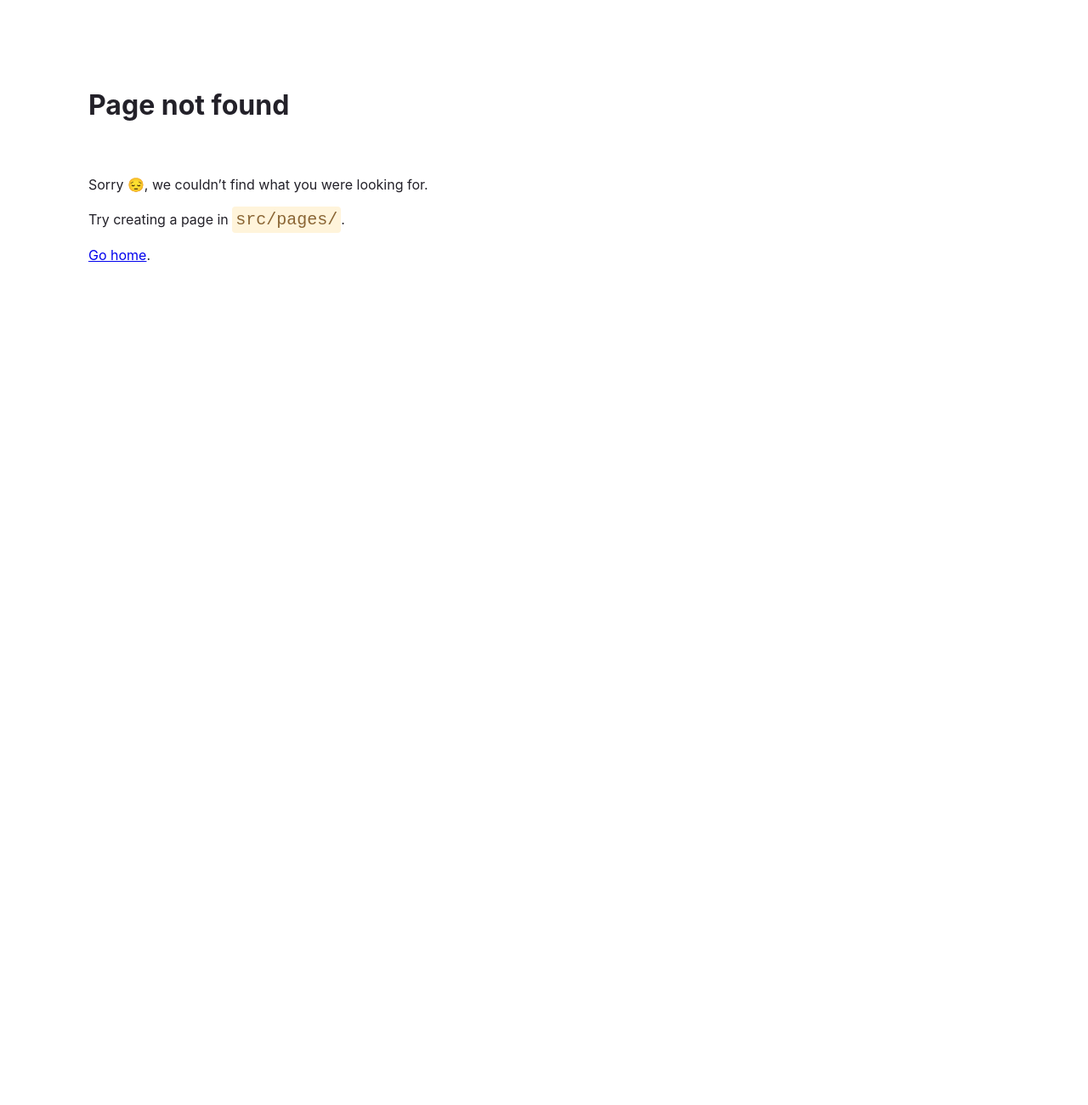
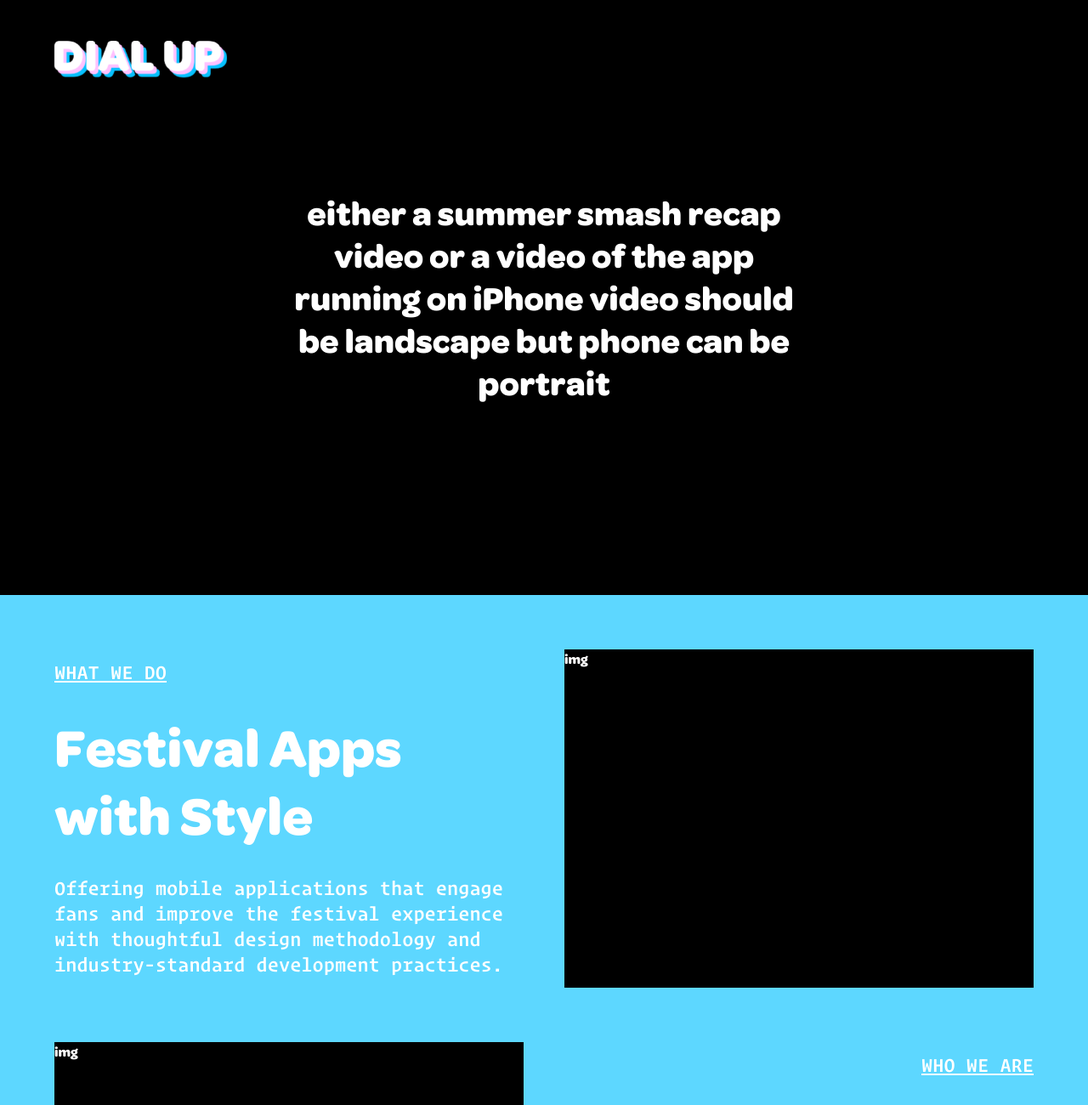
Before and after one commit to madebynota/portfolio, a Gatsby site: page /apps in a window 1280 px wide. Before the commit this address had no page. Shown: the top 1300 px of the page at 85% size. Before the commit the page ends 800 px from the top, so only its background shows below. Built offline with nearby package versions, Linux system fonts and the light colour scheme; Gatsby itself is replaced by a stand-in of ours.

Commit message:
New site scaffolding (#29)
* Resolve errors around importing images

* Modify and create new components to accompany the new site layout. Include header, footer, layout, and the image text block. Also add types for SEO component to resolve TS errors around usage

* Basic scaffolding for new apps page and associated styles...

```diff
--- /dev/null
+++ b/src/components/Footer/Footer.tsx
@@ -0,0 +1,14 @@
+import React from "react";
+import { Text } from "../Text/Text";
+import "./FooterStyles.scss";
+
+export const Footer: React.FC = () => (
+  <footer className="site-section footer">
+    <a href="mailto:hello@dialup.digital">
+      <Text type="p+" mobileType="p-">hell0@dialup.digital</Text>
+    </a>
+    <a href="https://www.instagram.com/dialup.digital" target="_blank">
+      <Text type="p+" mobileType="p-">@dialup.digital</Text>
+    </a>
+  </footer>
+);
--- /dev/null
+++ b/src/components/Footer/FooterStyles.scss
@@ -0,0 +1,4 @@
+.footer {
+  display: flex;
+  justify-content: space-between;
+}
--- /dev/null
+++ b/src/components/Header/Header.tsx
@@ -0,0 +1,9 @@
+import React from "react";
+import logo from "../../images/dialup-retro-logo.png";
+import "./HeaderStyles.scss";
+
+export const Header: React.FC = () => (
+  <header className="site-section header">
+    <img className="logo" src={logo} alt="Dial Up Logo" />
+  </header>
+);
--- /dev/null
+++ b/src/components/Header/HeaderStyles.scss
@@ -0,0 +1,24 @@
+@import "../../styles/variables";
+
+header.header {
+  align-self: center;
+  display: flex;
+  position: fixed;
+  margin-top: $spacing-large;
+  z-index: 100;
+
+  & .logo {
+    height: 48px;
+  }
+}
+
+@media only screen and (max-width: 768px) {
+  header.header {
+    justify-content: center;
+    margin-top: $spacing-x-small;
+
+    & .logo {
+      height: 24px;
+    }
+  }
+}
--- /dev/null
+++ b/src/components/ImageTextBlock/ImageTextBlock.tsx
@@ -0,0 +1,21 @@
+import React from "react";
+import { Text } from "../";
+import { ImageTextBlockProps } from "./ImageTextBlockTypes";
+import "./ImageTextBlockStyles.scss";
+
+export const ImageTextBlock: React.FC<ImageTextBlockProps> = ({
+  label,
+  header,
+  body,
+}) => (
+  <section className="site-section image-text-block">
+    <div className="image-text-block__text">
+      <Text className="image-text-block__text-label" type="p+">{label}</Text>
+      <Text type="h3" mobileType="h5">{header}</Text>
+      <Text type="p+" mobileType="p">{body}</Text>
+    </div>
+    <div className="image-text-block__image">
+      <div className="image-placeholder">img</div>
+    </div>
+  </section>
+);
--- /dev/null
+++ b/src/components/ImageTextBlock/ImageTextBlockStyles.scss
@@ -0,0 +1,54 @@
+@import "../../styles/variables";
+@import "../../styles/breakpoints.scss";
+
+.image-text-block {
+  position: relative;
+  display: flex;
+
+  &__text {
+    flex: 1;
+    padding-right: $spacing-large;
+
+    @include breakpoint('mobile') {
+      padding: 0;
+    }
+
+    &-label {
+      text-decoration: underline;
+    }
+  }
+
+  &__image {
+    flex: 1;
+  }
+
+  &:nth-of-type(even) {
+    flex-direction: row-reverse;
+
+    .image-text-block__text {
+      text-align: right;
+      padding-right: 0;
+      padding-left: $spacing-large;
+
+      @include breakpoint('mobile') {
+        padding: 0;
+        text-align: left;
+      }
+    }
+  }
+
+  & + & {
+    margin-top: $spacing-x-large;
+  }
+
+  @include breakpoint('mobile') {
+    display: block;
+  }
+
+  .image-placeholder {
+    width: 100%;
+    height: 100%;
+    min-height: 200px;
+    background-color: black;
+  }
+}
--- /dev/null
+++ b/src/components/ImageTextBlock/ImageTextBlockTypes.ts
@@ -0,0 +1,16 @@
+export type ImageTextBlockProps = {
+  /**
+   * The underlined label for the block
+   */
+  label: string;
+
+  /**
+   * The header text for the block
+   */
+  header: string;
+
+  /**
+   * The body text for the block
+   */
+  body: string;
+};
--- /dev/null
+++ b/src/components/Layout/Layout.tsx
@@ -0,0 +1,20 @@
+import React from "react";
+import { Footer } from "../Footer/Footer";
+import { Header } from "../Header/Header";
+import { LayoutProps } from "./LayoutTypes";
+import "./LayoutStyles.scss";
+
+export const Layout: React.FC<LayoutProps> = ({
+  children,
+  className,
+  ...restProps
+}) => (
+  <div
+    className={`layout ${className ? className : ''}`}
+    {...restProps}
+  >
+    <Header />
+    { children }
+    <Footer />
+  </div>
+);
--- /dev/null
+++ b/src/components/Layout/LayoutStyles.scss
@@ -0,0 +1,11 @@
+@import "../../styles/variables";
+
+.layout {
+  background-color: $dream-blue;
+  font-family: "Omnes", sans-serif;
+  color: $white;
+  min-height: 100%;
+  width: 100%;
+  display: flex;
+  flex-direction: column;
+}
--- /dev/null
+++ b/src/components/Layout/LayoutTypes.ts
@@ -0,0 +1,8 @@
+import React from "react";
+
+export type LayoutProps = {
+  /**
+   * Main content to render
+   */
+  children?: any;
+} & React.HTMLProps<HTMLDivElement>;
--- /dev/null
+++ b/src/components/SEO/SEOTypes.ts
@@ -0,0 +1,23 @@
+import { ReactNode } from "react"
+
+export type SEOProps = {
+  /**
+   * Override the page title
+   */
+  title?: string;
+
+  /**
+   * Override the page description
+   */
+  description?: string;
+
+  /**
+   * Pathname used to build the absolute URL
+   */
+  pathname?: string;
+
+  /**
+   * Any additional elements, like meta tags, that need to be passed in
+   */
+  children?: ReactNode;
+}
--- a/src/components/SEO/seo.tsx
+++ b/src/components/SEO/seo.tsx
@@ -1,9 +1,20 @@
-import React from "react"
-import { useSiteMetadata } from "../../hooks/use-site-metadata"
+import React from "react";
+import { useSiteMetadata } from "../../hooks/use-site-metadata";
+import { SEOProps } from "./SEOTypes";
 
-// @ts-ignore
-export const SEO = ({ title, description, pathname, children }) => {
-  const { title: defaultTitle, description: defaultDescription, image, siteUrl, twitterUsername } = useSiteMetadata()
+export const SEO: React.FC<SEOProps> = ({
+  title,
+  description,
+  pathname,
+  children,
+}) => {
+  const {
+    title: defaultTitle,
+    description: defaultDescription,
+    image,
+    siteUrl,
+    twitterUsername,
+  } = useSiteMetadata()
 
   const seo = {
     title: title || defaultTitle,
--- a/src/components/Text/TextTypes.ts
+++ b/src/components/Text/TextTypes.ts
@@ -22,5 +22,5 @@ export type TextProps = {
   /**
    * Predefined text type
    */
-  type: HeadingTextTypes | BodyTextTypes;
+  type?: HeadingTextTypes | BodyTextTypes;
 } & React.HTMLProps<HTMLParagraphElement>;
--- a/src/components/index.ts
+++ b/src/components/index.ts
@@ -1,3 +1,7 @@
 export { Button } from "./Button/Button";
 export { Text } from "./Text/Text";
-export { SEO } from "./SEO/seo";
+export { SEO } from "./SEO/SEO";
+export { Footer } from "./Footer/Footer";
+export { Header } from "./Header/Header";
+export { ImageTextBlock } from "./ImageTextBlock/ImageTextBlock";
+export { Layout } from "./Layout/Layout";
--- /dev/null
+++ b/src/pages/apps.tsx
@@ -0,0 +1,55 @@
+import React from "react";
+import type { HeadFC, PageProps } from "gatsby";
+import {
+  Button,
+  ImageTextBlock,
+  Layout,
+  SEO,
+  Text,
+} from "../components";
+import "../styles/global.scss";
+
+const IndexPage: React.FC<PageProps> = () => {
+
+  return (
+    <Layout>
+      <section style={{
+        background: 'black',
+        height: '700px',
+        display: 'flex',
+        justifyContent: 'center',
+        alignItems: 'center',
+        textAlign: 'center'
+      }}>
+        <Text type="h5" mobileType="p" style={{width: '50%'}}>
+          either a summer smash recap video or a video of the app running on iPhone video should be landscape but phone can be portrait
+        </Text>
+      </section>
+      <main style={{padding: '64px 0'}}>
+        <ImageTextBlock
+          label="WHAT WE DO"
+          header="Festival Apps with Style"
+          body="Offering mobile applications that engage fans and improve the festival experience with thoughtful design methodology and industry-standard development practices."
+        />
+        <ImageTextBlock
+          label="WHO WE ARE"
+          header="Creative Technologists Building for Creative Events"
+          body="Sumn about the team, who we are, what we're into and what we like building or something?"
+        />
+        <ImageTextBlock
+          label="HOW IT'S GOING"
+          header="Demonstrated Success on  Stages Big and Small"
+          body="More about the metrics, downloads, reviews, praise we've gotten"
+        />
+      </main>
+      <div className="demo-section">
+        <Text className="demo-section__header" type="h2" mobileType="h6">Looking to build something amazing?  So are we.</Text>
+        <Button buttonLabel="request demo" onClick={() => alert("Email us at hello@dialup.digital")} />
+      </div>
+    </Layout>
+  );
+}
+
+export default IndexPage
+
+export const Head: HeadFC = () => <SEO />
--- /dev/null
+++ b/src/styles/breakpoints.scss
@@ -0,0 +1,30 @@
+$breakpoints: (
+  'mobile':  767px,
+  'medium-desktop': 992px,
+  'large-desktop':  1200px
+) !default;
+
+/// Cool media query mixin from
+/// https://css-tricks.com/snippets/sass/mixin-manage-breakpoints/
+///
+/// USAGE
+/// -----
+/// @include breakpoint('mobile') {
+///   color: blue;
+/// }
+///
+@mixin breakpoint($breakpoint) {
+  // Check for key in the breakpoints map
+  @if map-has-key($breakpoints, $breakpoint) {
+    // create a media query based on the value
+    @media (max-width: map-get($breakpoints, $breakpoint)) {
+      @content;
+    }
+  }
+
+  // If the key doesn't exist in the map
+  @else {
+    @warn "Unfortunately, no value could be retrieved from `#{$breakpoint}`. "
+        + "Available breakpoints are: #{map-keys($breakpoints)}.";
+  }
+}
--- a/src/styles/global.scss
+++ b/src/styles/global.scss
@@ -1,3 +1,4 @@
+@import "breakpoints";
 @import "variables";
 @import "typography";
 
@@ -61,6 +62,18 @@ body {
   }
 }
 
+.site-section {
+  box-sizing: border-box;
+  width: 100%;
+  max-width: 90rem;
+  padding: 0 $spacing-x-large;
+  margin: 0 auto;
+
+  @include breakpoint('mobile') {
+    padding: 0 $spacing-medium;
+  }
+}
+
 .footer {
   flex-shrink: 0;
   text-transform: uppercase;
@@ -81,6 +94,21 @@ body {
   }
 }
 
+.demo-section {
+  background-color: $white;
+  display: flex;
+  flex-direction: column;
+  justify-content: center;
+  align-items: center;
+  text-align: center;
+  padding-bottom: $spacing-medium-plus;
+
+  &__header {
+    color: $dream-blue;
+    max-width: 1100px;
+  }
+}
+
 @media only screen and (max-width: 768px) {
   .contentContainer {
     padding: $spacing-x-small;
--- /dev/null
+++ b/src/types/images.d.ts
@@ -0,0 +1,3 @@
+declare module '*.jpg';
+declare module '*.jpeg';
+declare module '*.png';
```
Also changed, not shown: tsconfig.json (+10 -97 lines).
